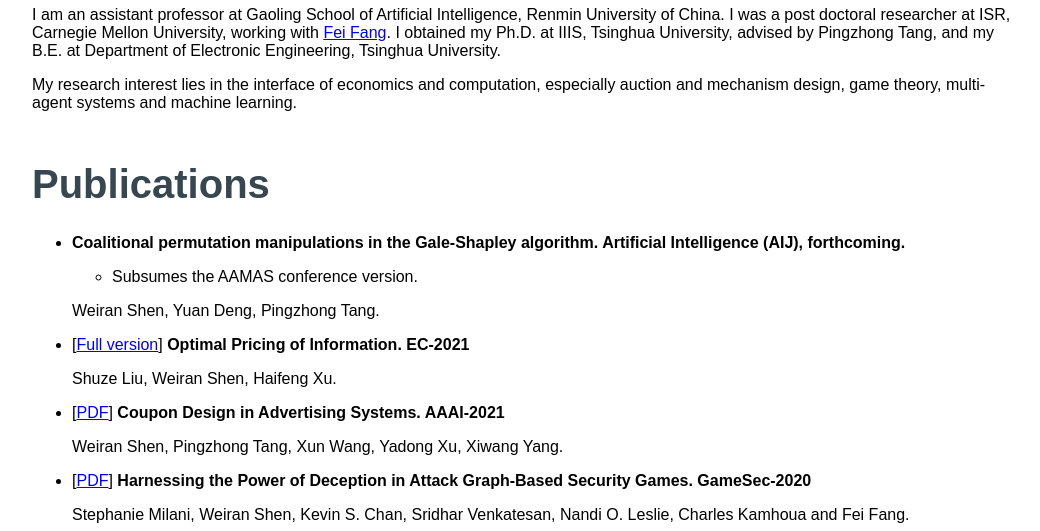
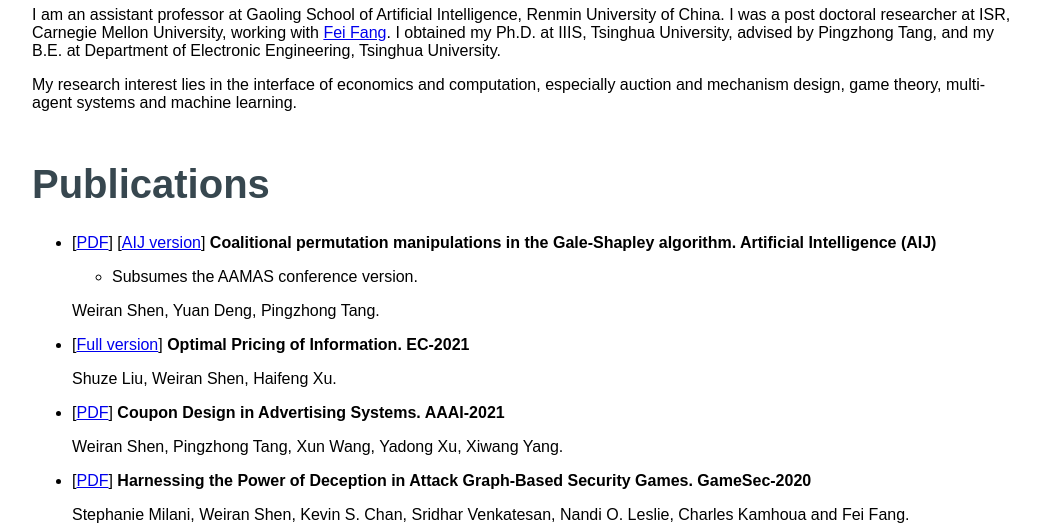
Before and after one commit to shen-weiran/emersonswr.github.io, a plain HTML site: page index.html in a window 1280 px wide. Shown: the part 566-1097 px from the top of the page, without its empty margins (126-1166 px from the left). Drawn offline with Linux system fonts and the light colour scheme.

Commit message:
update aij

```diff
--- a/index.html
+++ b/index.html
@@ -33,7 +33,7 @@
 	<ul>
     <li>
       <div class="item">
-        <div class="para"><p> <b>Coalitional permutation manipulations in the Gale-Shapley algorithm. Artificial Intelligence (AIJ), forthcoming.</b></p>
+        <div class="para"><p>[<a href="swr_page_files/coalitional_permutation_manipulations_in_the_gale_shapley_algorithm_aij.pdf" target="_blank">PDF</a>] [<a href="https://doi.org/10.1016/j.artint.2021.103577" target="_blank">AIJ version</a>] <b>Coalitional permutation manipulations in the Gale-Shapley algorithm. Artificial Intelligence (AIJ)</b></p>
         <ul>
           <li>
             Subsumes the AAMAS conference version.
@@ -129,7 +129,7 @@
         </li>
         <li>
 		<div class="item">
-			<div class="para"><p>[<a href="swr_page_files/coalitional_permutation_manipulations_in_the_gale_shapley_algorithm.pdf" target="_blank">PDF</a>] <b>Coalitional permutation manipulations in the Gale-Shapley algorithm. AAMAS-2018</b></p></div>
+			<div class="para"><p>[<a href="swr_page_files/coalitional_permutation_manipulations_in_the_gale_shapley_algorithm_aamas.pdf" target="_blank">PDF</a>] <b>Coalitional permutation manipulations in the Gale-Shapley algorithm. AAMAS-2018</b></p></div>
 			<div class="para"><p>Yuan Deng, Weiran Shen and Pingzhong Tang.</p></div>
 		</div>
 	</li>
```
Also changed, not shown: index_chinese.html (+2 -2 lines), 3 other files.
